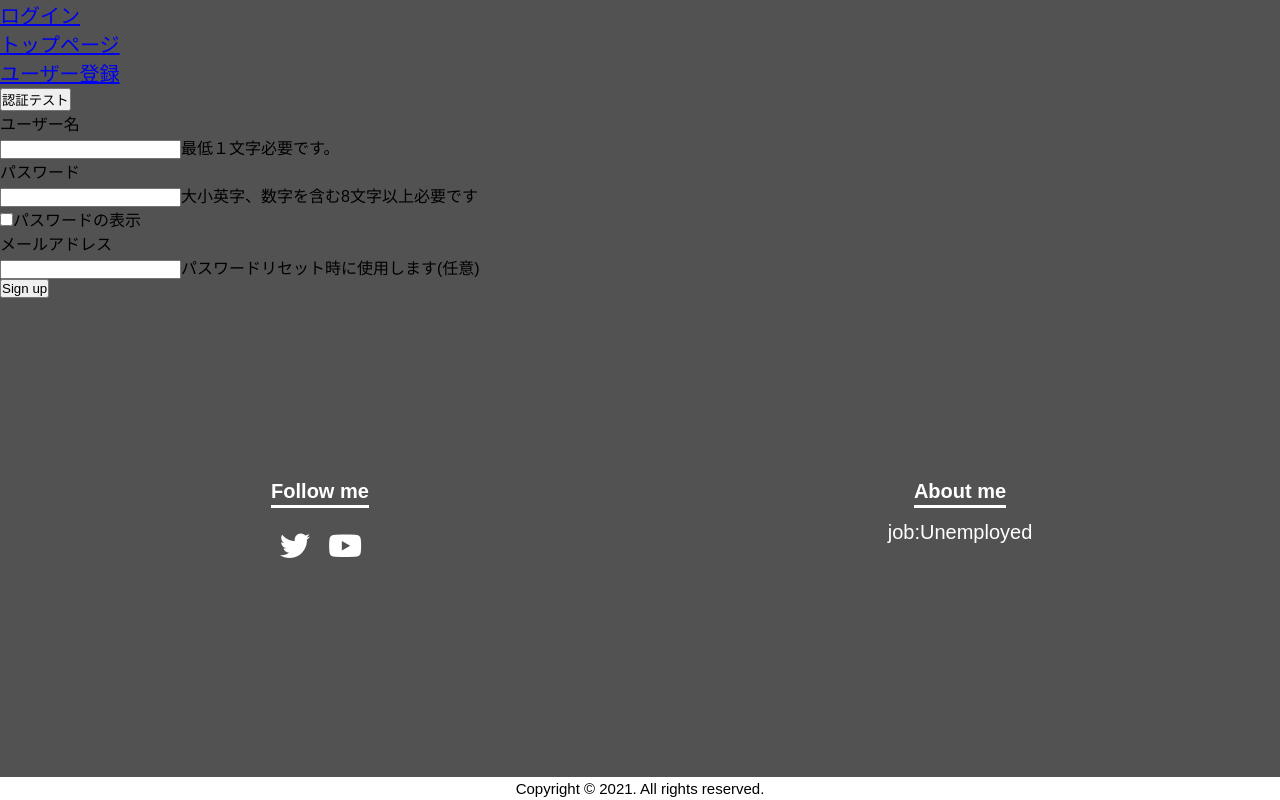
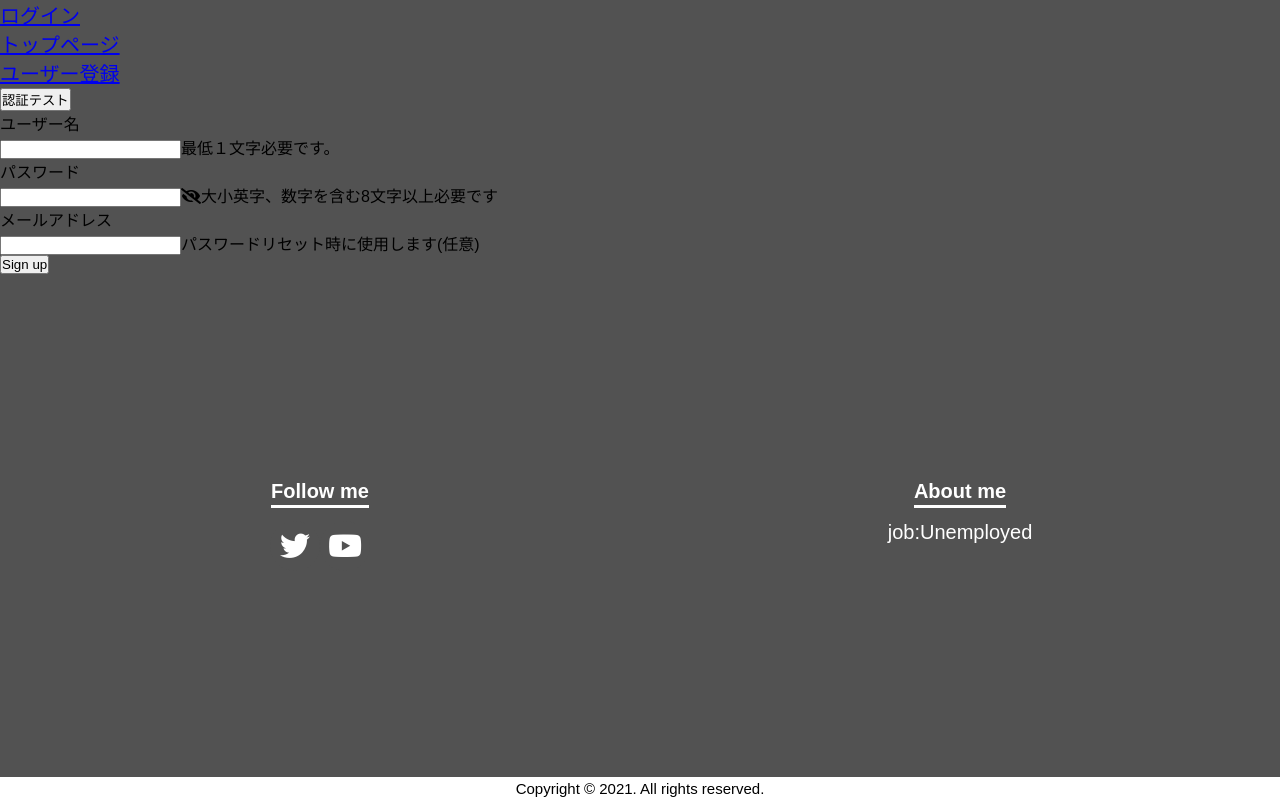
Before and after one commit to chappy0606/afk, a Vue app in the folder frontend/: page /user/registration in a window 1280 px wide. Built offline with nearby package versions, Linux system fonts and the light colour scheme.

Commit message:
目アイコンの追加

```diff
--- a/frontend/src/components/pages/Registration.vue
+++ b/frontend/src/components/pages/Registration.vue
@@ -1,5 +1,7 @@
 <template>
     <div>
+        <link href="https://use.fontawesome.com/releases/v5.6.1/css/all.css" rel="stylesheet">
+
         <div class="input-form">
             <label>ユーザー名</label><br>
                 <input id="username" type="text" v-model="userName" />
@@ -8,9 +10,9 @@
 
             <label>パスワード</label><br>
                 <input id="password" type="password" v-model="passWord" />
+                <span id="buttonEye" class="fa fa-eye-slash" @click="showPassword"></span>
                     <label v-if="errorMessages.password">{{errorMessages.password}}</label>
                     <label v-else>大小英字、数字を含む8文字以上必要です</label><br>
-                    <label><input type="checkbox" @change="showPassword" />パスワードの表示</label><br>
 
             <label>メールアドレス</label><br>
                 <input id="email" type="text" v-model="eMail" />
@@ -49,12 +51,16 @@ export default defineComponent({
         })
 
         const showPassword = () => {
-            const elm = document.getElementById('password')
-            if (elm.getAttribute('type') === 'password'){
-                elm.setAttribute('type','text')
+            const inputType = document.getElementById('password')
+            const className = document.getElementById('buttonEye')
+            if (inputType.getAttribute('type') === 'password'){
+                inputType.setAttribute('type','text')
+                className.setAttribute('class','fa fa-eye')
             }else{
-                elm.setAttribute('type','password')
+                inputType.setAttribute('type','password')
+                className.setAttribute('class','fa fa-eye-slash')
             }
+            console.log(className)
         }
 
         const userRegister = () => {
```
Also changed, not shown: frontend/src/components/pages/UserDetail.vue (line endings or trailing spaces), 2 other files (tests, documents, lock files or other folders).
